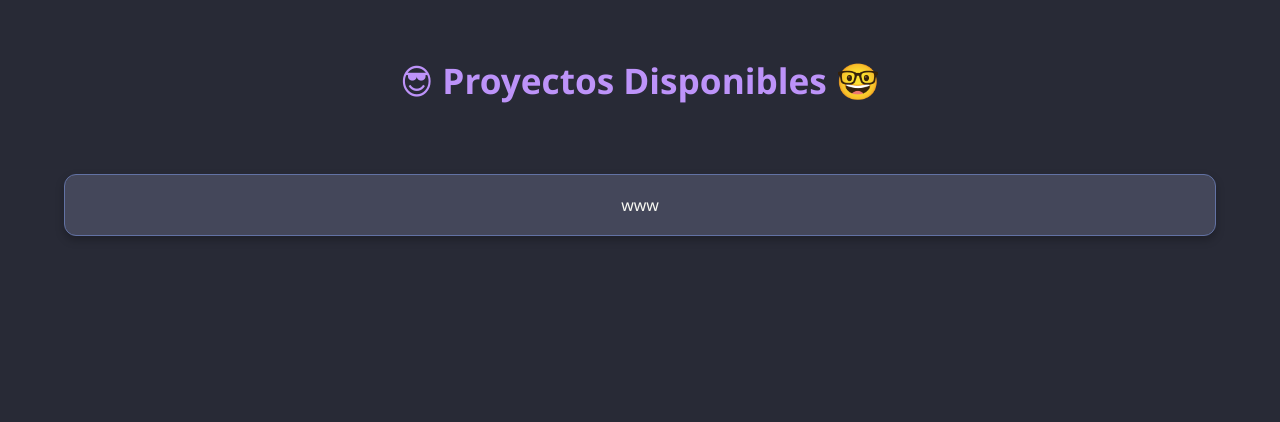
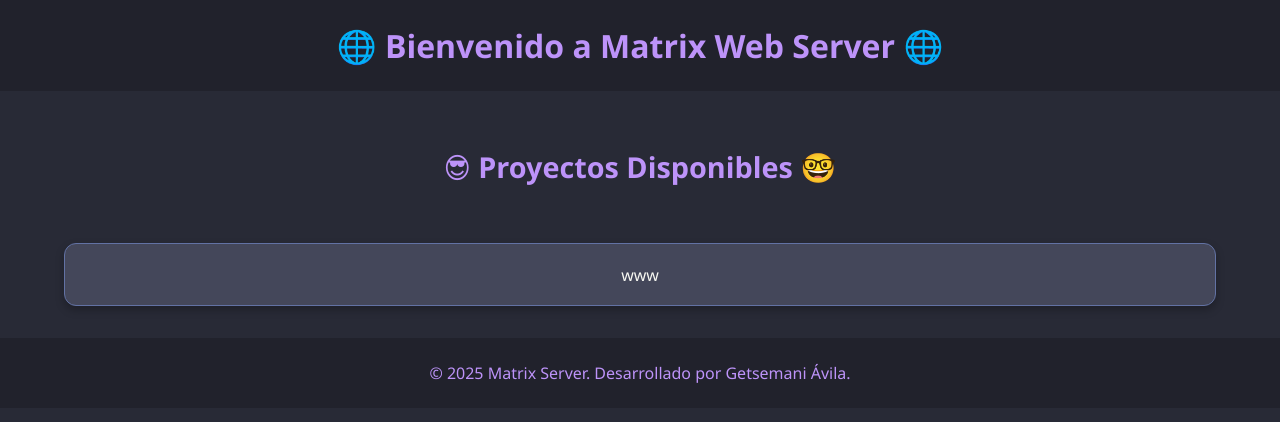
Before and after one commit to Getsemani-Avila-Almidones/matrixlandinPage, a PHP site: page / in a window 1280 px wide. Shown: the top 422 px of the page. Run offline with PHP 8.4, Linux system fonts and the light colour scheme.

Commit message:
add header and footer

```diff
--- a/index.php
+++ b/index.php
@@ -9,12 +9,25 @@
             background-color: #282a36; /* Dracula background */
             color: #f8f8f2; /* Dracula foreground */
             margin: 0;
+            padding: 0;
+        }
+        header, footer {
+            background-color: #21222c;
+            padding: 1.5em;
+            text-align: center;
+            color: #bd93f9;
+        }
+        header h1 {
+            margin: 0;
+            font-size: 2em;
+        }
+        main {
             padding: 2em;
         }
-        h1 {
+        h2 {
             text-align: center;
             margin-bottom: 2em;
-            font-size: 2.2em;
+            font-size: 1.8em;
             color: #bd93f9;
         }
         .project-list {
@@ -41,8 +54,11 @@
             cursor: pointer;
         }
         @media (max-width: 600px) {
-            h1 {
+            header h1 {
                 font-size: 1.6em;
+            }
+            h2 {
+                font-size: 1.4em;
             }
             .project-list {
                 padding: 0 1em;
@@ -51,7 +67,12 @@
     </style>
 </head>
 <body>
-    <h1>😎 Proyectos Disponibles 🤓</h1>
+    <header>
+        <h1>🌐 Bienvenido a Matrix Web Server 🌐</h1>
+    </header>
+
+    <main>
+        <h2>😎 Proyectos Disponibles 🤓</h2>
         <div class="project-list">
             <?php
             $base = dirname(__DIR__);
@@ -65,5 +86,10 @@
             }
             ?>
         </div>
+    </main>
+
+    <footer>
+        © <?php echo date("Y"); ?> Matrix Server. Desarrollado por Getsemani Ávila.
+    </footer>
 </body>
 </html>
```
Lines whose indentation alone changed are shown as unchanged.
